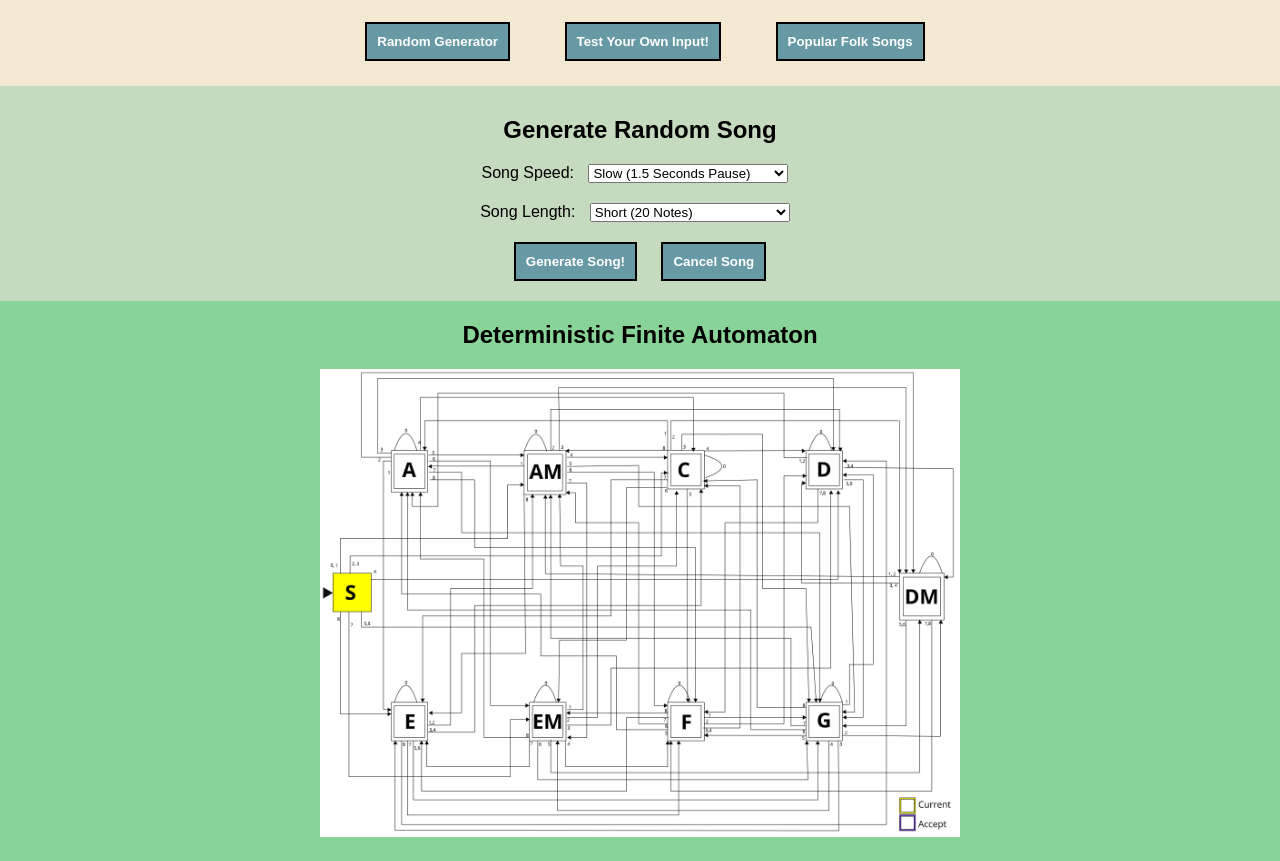
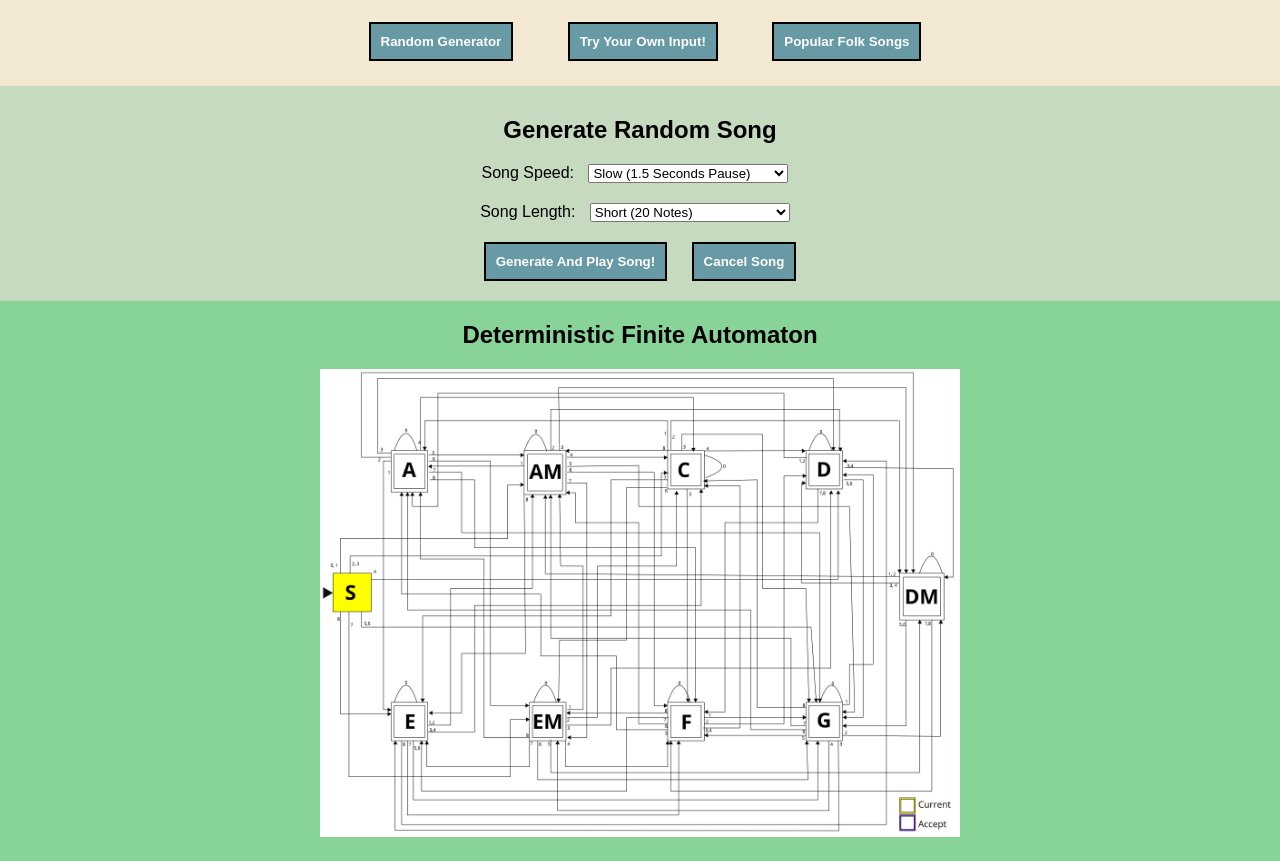
Before and after one commit to zacoope1/Folk-Song-Generator, a plain HTML site: page index.html in a window 1280 px wide. Shown: the part 81-942 px from the top of the page. Drawn offline with Linux system fonts and the light colour scheme.

Commit message:
Changed Button Text

```diff
--- a/index.html
+++ b/index.html
@@ -23,7 +23,7 @@
 
         <div id="Generation_Type">
             <button type="button" id="Random_Active" onclick="raiseRandomMenu();">Random Generator</button>
-            <button type="button" id="Input_Active" onclick="raiseInputMenu();">Test Your Own Input!</button>
+            <button type="button" id="Input_Active" onclick="raiseInputMenu();">Try Your Own Input!</button>
             <button type="button" id="Popular_Active" onclick="raisePopularMenu();">Popular Folk Songs</button>
         </div>
 
@@ -46,7 +46,7 @@
                         <option value="2">Long (50 Notes)</option>
                     </select>
                 </div>
-                <button type="button" onclick="main();">Generate Song!</button>
+                <button type="button" onclick="main();">Generate And Play Song!</button>
                 <button type="button" onclick="queueCancel = true">Cancel Song</button>
             </form>
             <div id="Input_Output_View" style="display:none;">
@@ -79,7 +79,7 @@
         </div>
 
         <div id="Pre-Made_Songs" style="display:none;">
-            <h2>Famous Folk Songs</h2>
+            <h2>Famous Folk Songs (Case Studies)</h2>
             <ul>
                 <li><button type="button" onclick="playPreMade(3);">Flume - Bon Iver</button></li>
                 <li><button type="button" onclick="playPreMade(0);">House Of The Rising Sun - The Animals</button></li>
```
